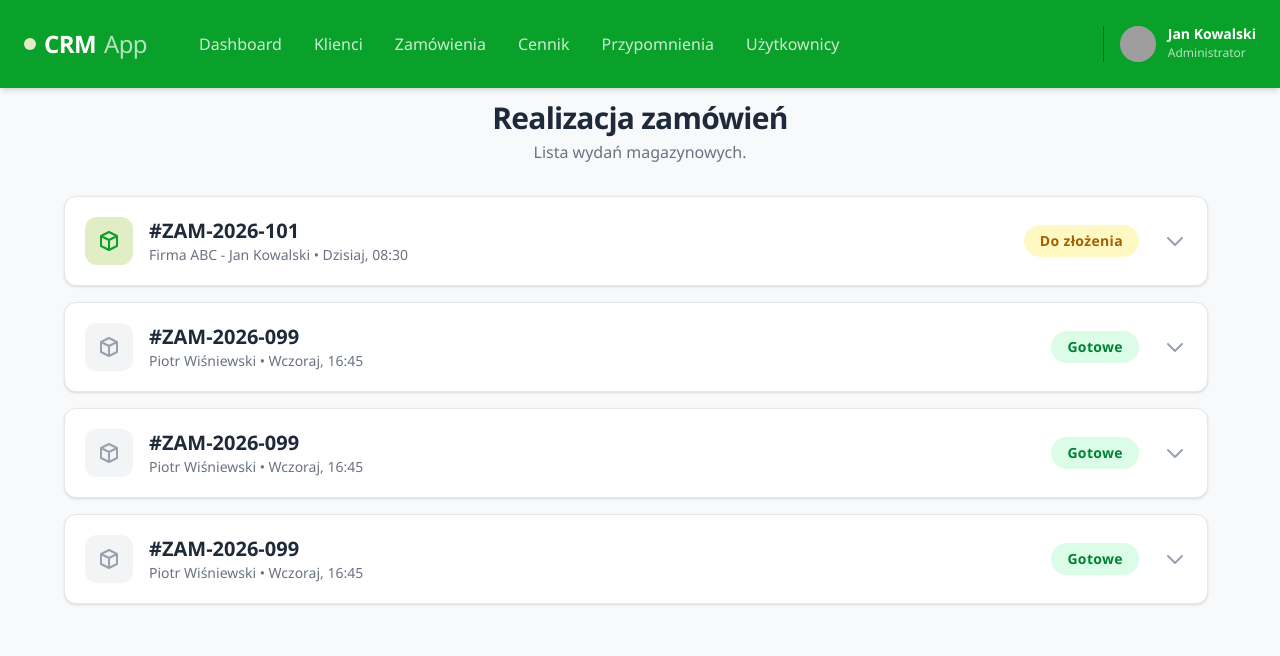
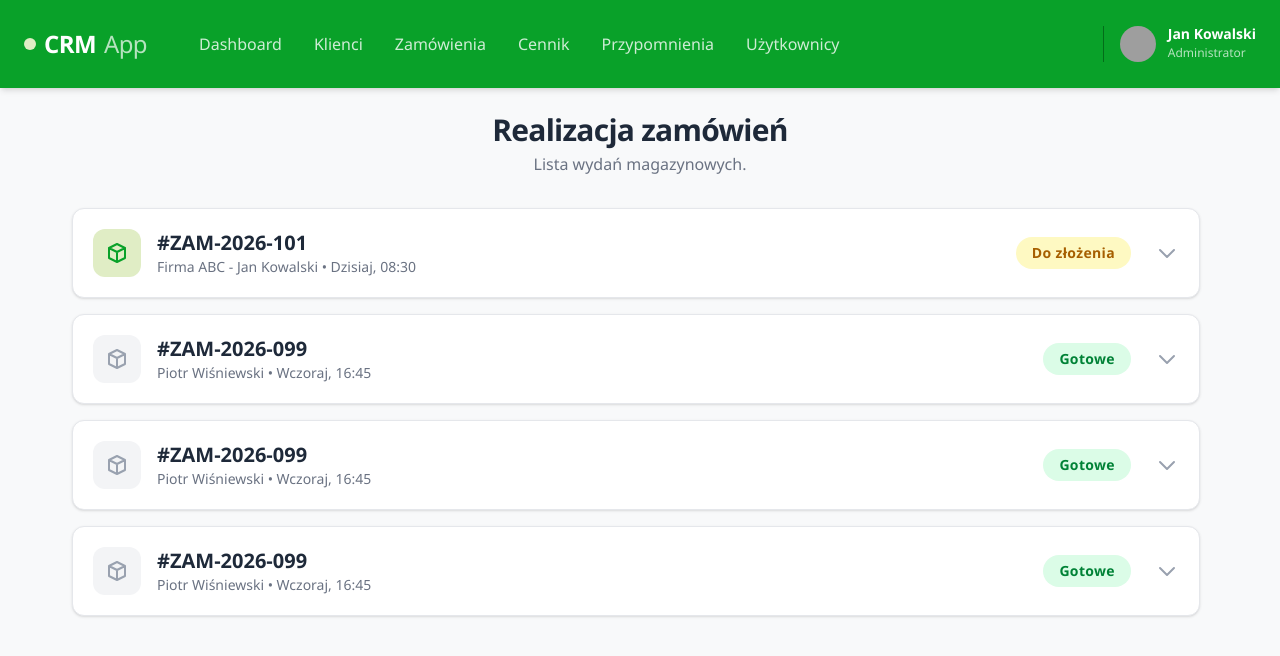
Before and after one commit to Mailosz0812/CRM-Front, an Angular app: page /magazine in a window 1280 px wide. Shown: the top 656 px of the page. Built offline with nearby package versions, Linux system fonts and the light colour scheme; grey boxes are pictures that could not be loaded.

Commit message:
fix: fixed page responsibility

```diff
--- a/src/app/features/sales/sales.html
+++ b/src/app/features/sales/sales.html
@@ -1,7 +1,7 @@
 <div class="h-full flex flex-col pt-3">
 
   <div class="flex-1  w-full flex justify-center">
-    <div class="w-full max-w-6xl flex flex-col ">
+    <div class="w-full max-w-6xl flex flex-col py-3 px-2">
 
       <div class="flex flex-col items-center justify-between mb-8">
           <h1 class="text-3xl font-bold text-gray-800 tracking-tight">Realizacja zamówień</h1>
--- a/src/app/features/sales/sales.ts
+++ b/src/app/features/sales/sales.ts
@@ -16,4 +16,5 @@ export class Sales {
     this.isOrder1Done = true;
     this.isOrder1Expanded = false;
   }
+
 }
```
